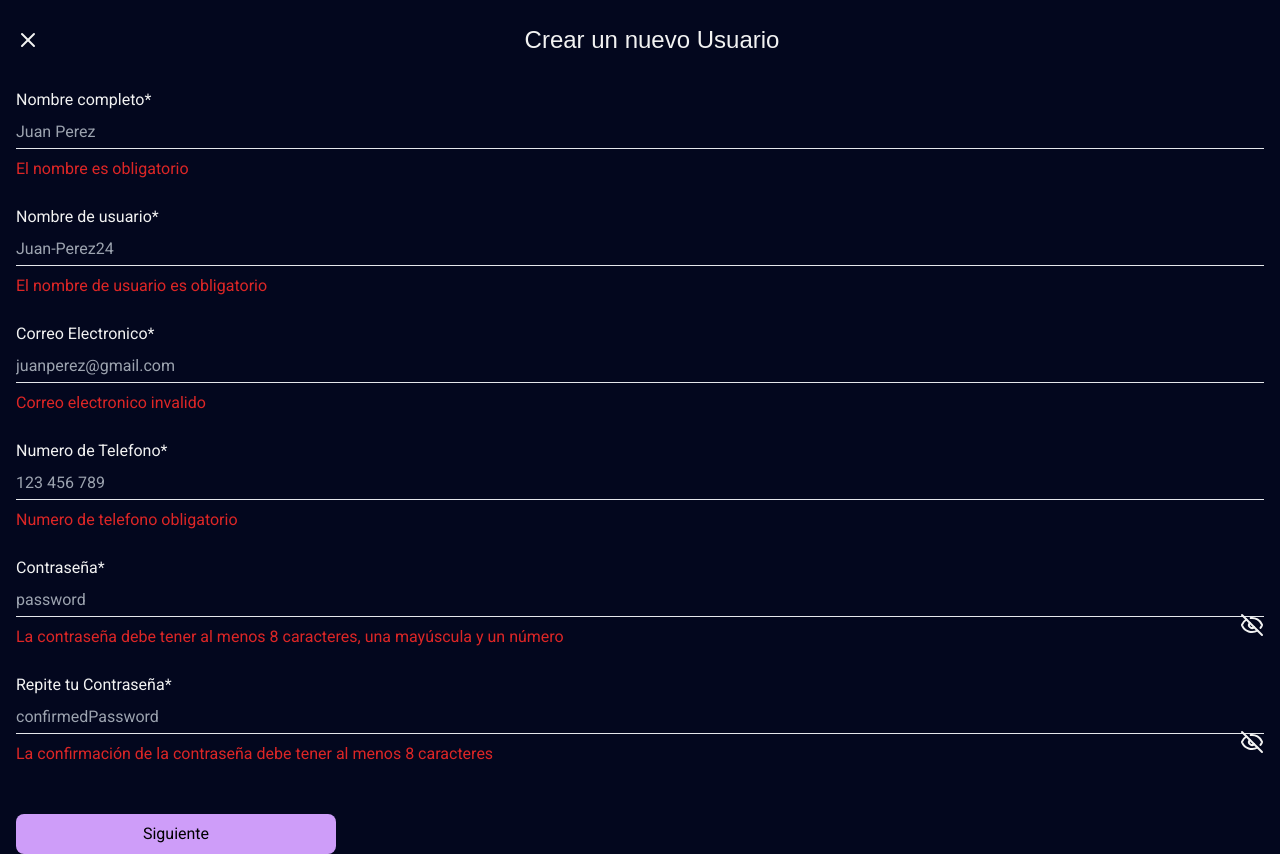
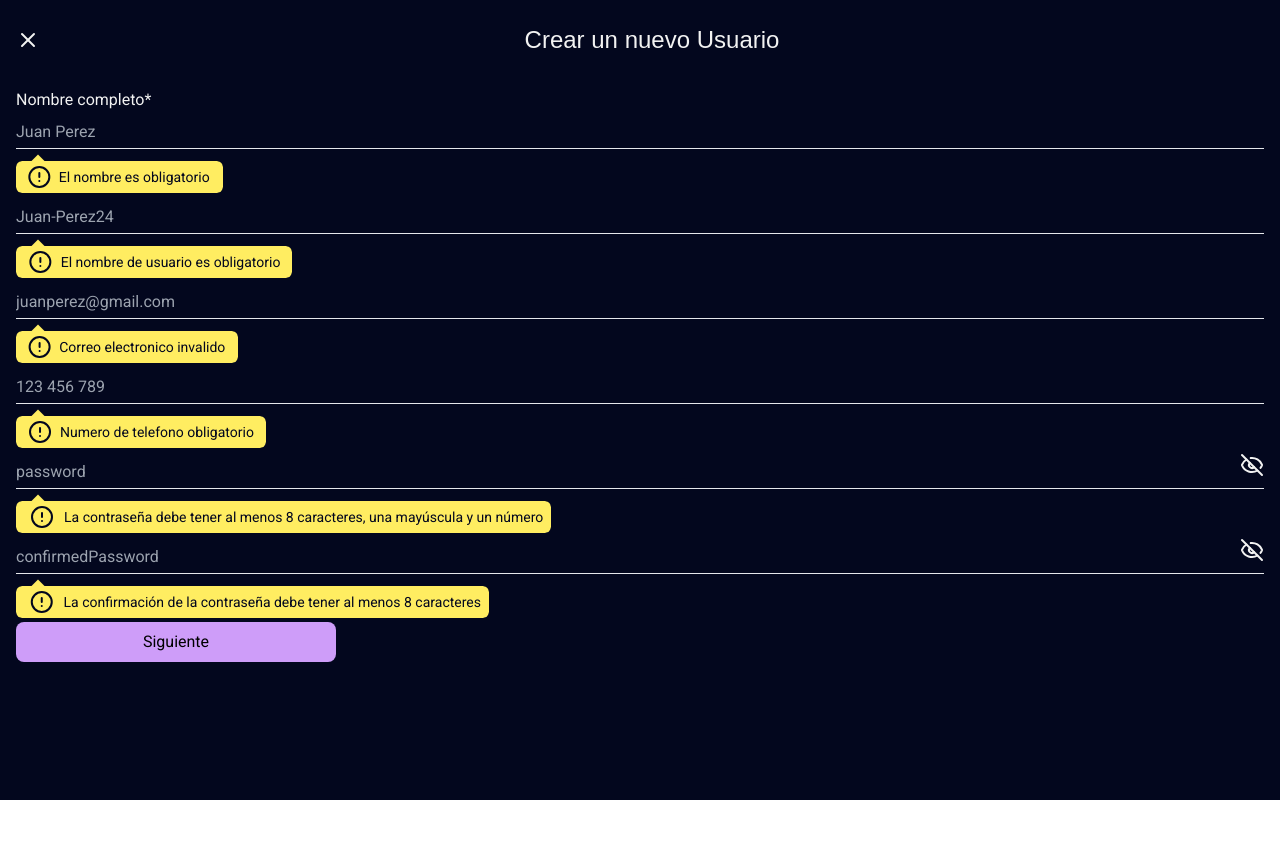
Before and after one commit to igrowker/i004-crewland-front, a Next.js app: page /auth/register in a window 1280 px wide. Both pictures are taken after a click on the button "Siguiente". After the commit the page ends 800 px from the top, so only its background shows below. Built offline with nearby package versions, Linux system fonts and the light colour scheme; a web font is replaced by a local one.

Commit message:
styles: agregar estilo del mensaje de error en registro

```diff
--- a/src/components/elements/Inputs/ReusableInput.tsx
+++ b/src/components/elements/Inputs/ReusableInput.tsx
@@ -1,6 +1,6 @@
 "use client"
 import { useState } from 'react'
-import { Eye, EyeOff } from 'lucide-react';
+import { Eye, EyeOff, CircleAlert  } from 'lucide-react';
 
 interface ReusableInputProps {
   label: string;
@@ -56,7 +56,13 @@ export default function ReusableInput({ label, type, placeholder, password, id,
         />
       )}
       {/* Error de validacion */}
-      {error && <span className='text-red-600'>{error}</span>}
+      {error &&
+        <span className='p-1 flex items-center outline outline-1 absolute -bottom-11 z-40 bg-customYellow text-background rounded-md'>
+          <span className='z-30 absolute -top-1 left-4 w-3 h-3 bg-customYellow rotate-45'></span>
+          <CircleAlert className='w-12 text-3xl relative z-50'/>
+          <p className='w-full text-sm'>{error}</p>
+        </span>
+      }
     </div>
   )
 }
```
